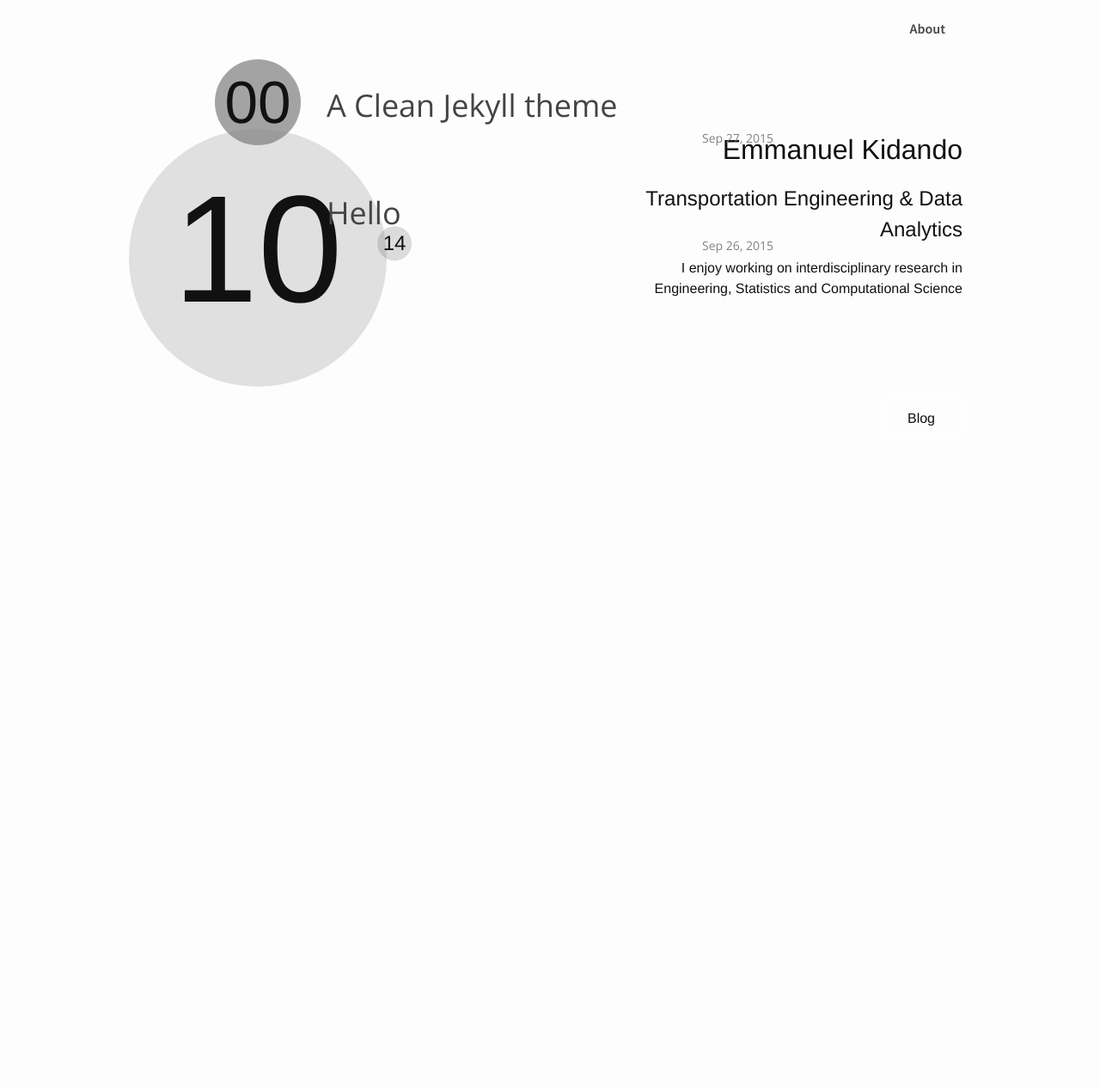
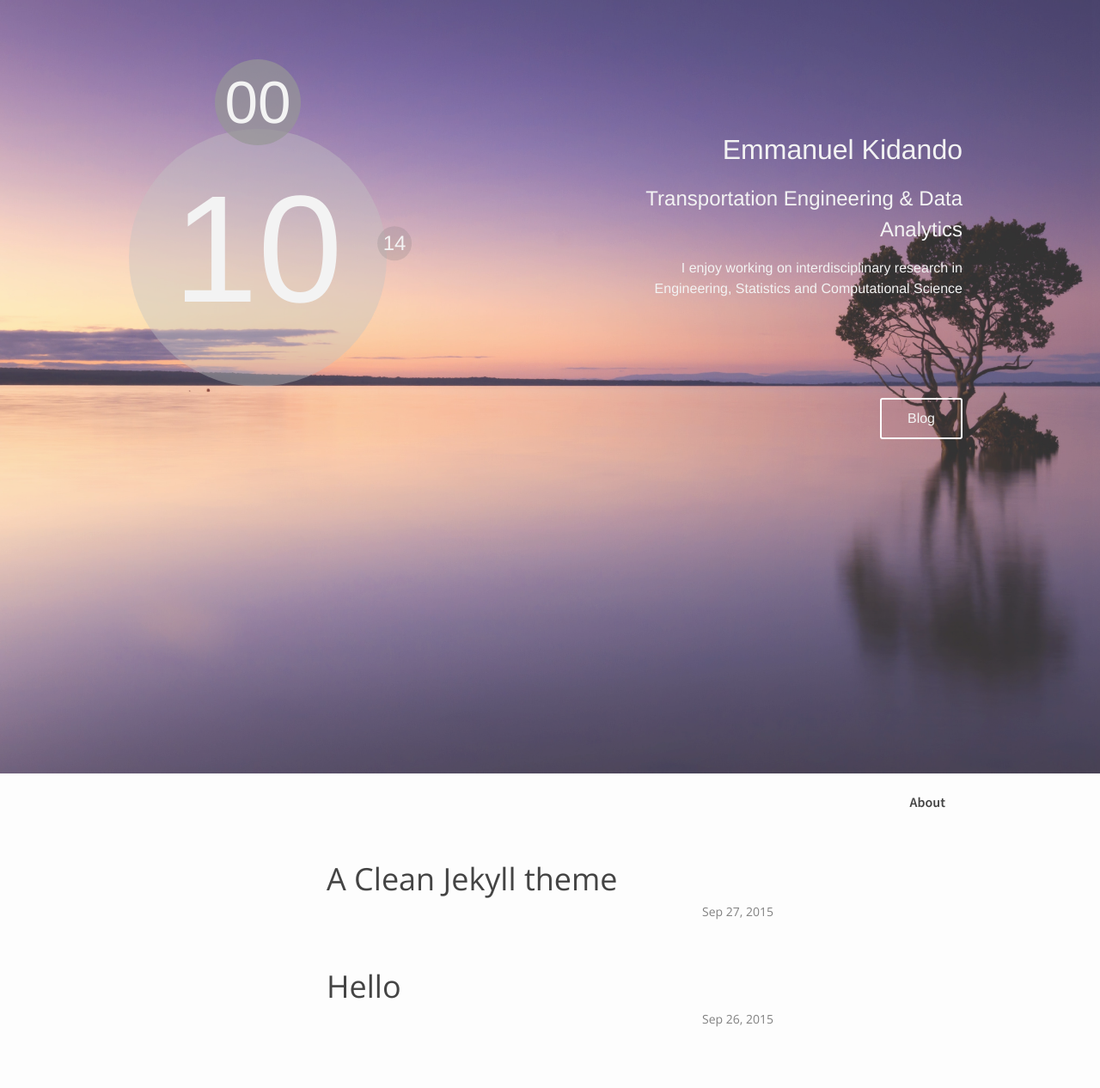
Before and after one commit to ekidando/KidandoEmma, a Jekyll site: the page index.html, which Jekyll copies as it is, in a window 1280 px wide. Shown: the whole page at 86% size. Built offline with Jekyll 4.4.1, drawn with Linux system fonts in a browser that asks for light colours; before the commit the page ends 900 px from its top, so only the background shows below that.

Commit message:
Update main.css

```diff
--- a/css/main.css
+++ b/css/main.css
@@ -328,7 +328,7 @@ code {
 }
 
 
-#cover {
+.cover {
   color: #f1f1f1;
   height: 100%;
   background: url("../images/1.jpg") no-repeat center center fixed;
```
